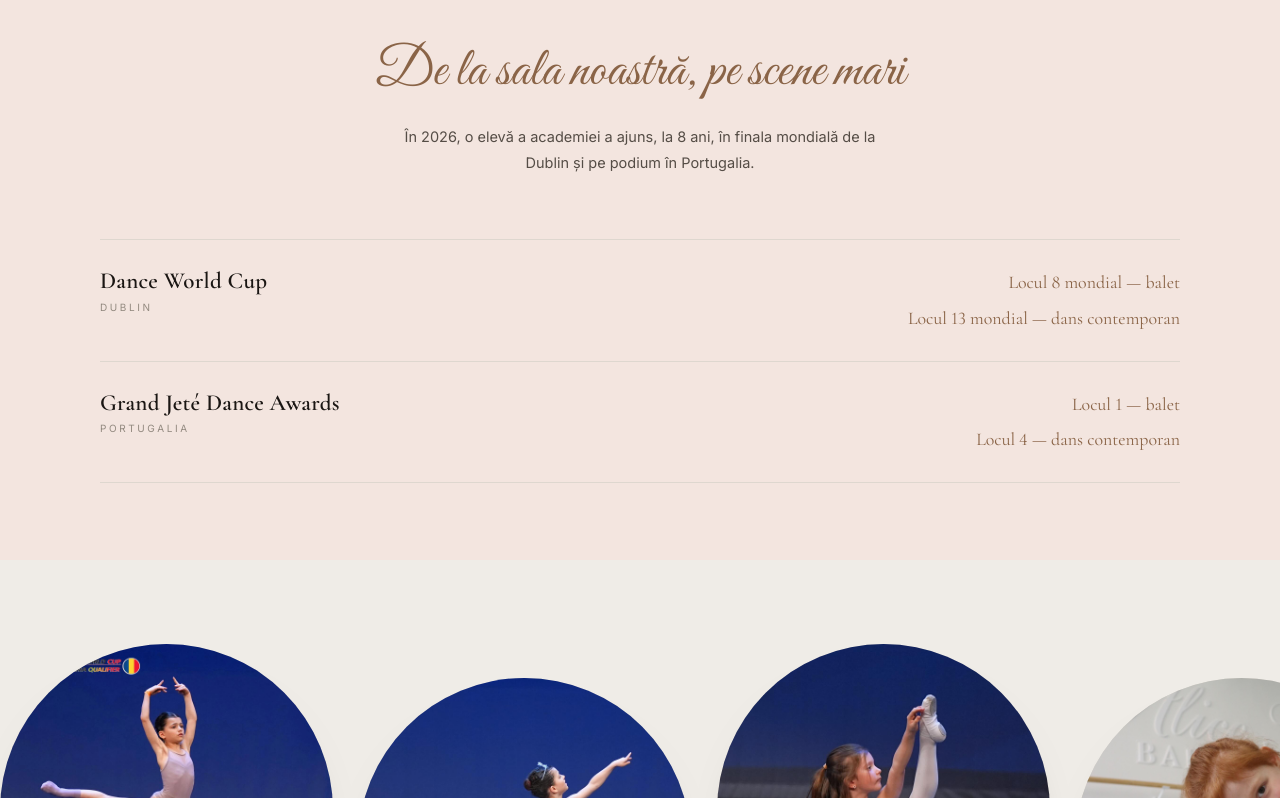
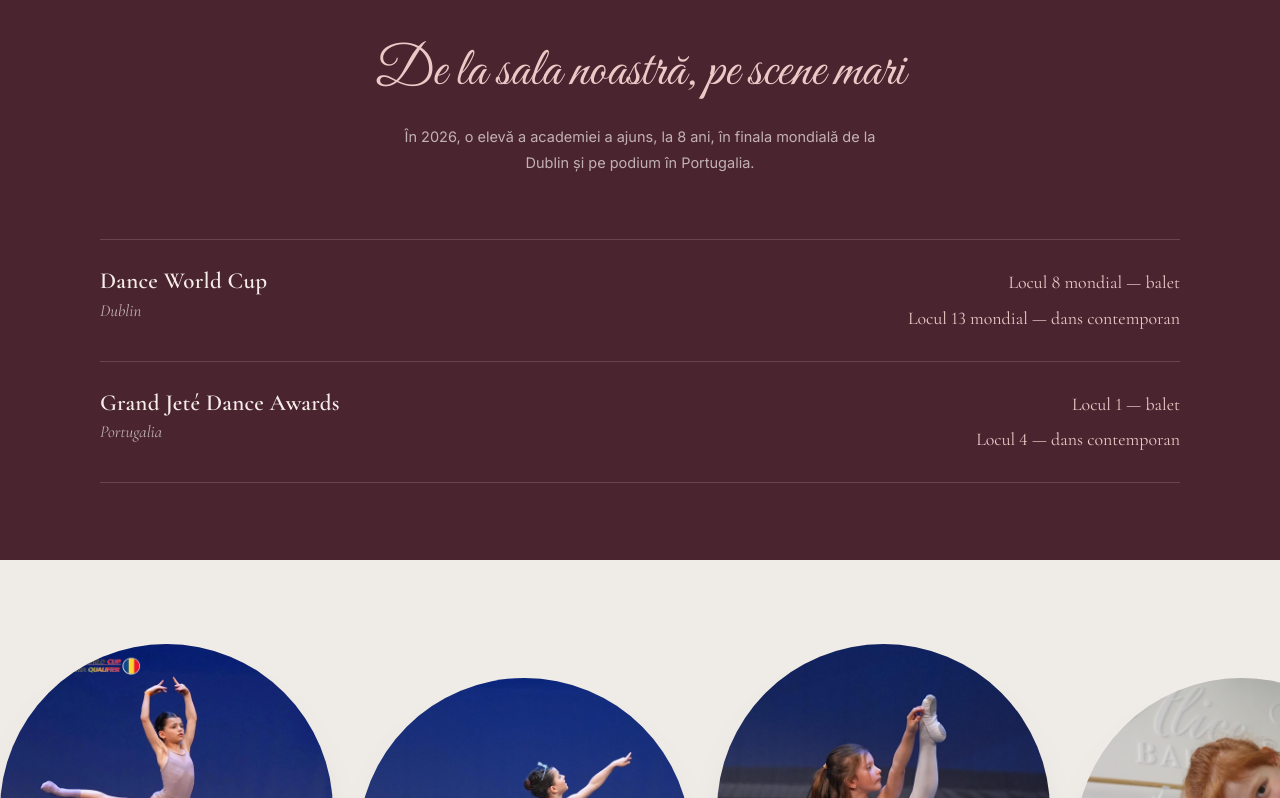
Before and after one commit to OchianIulian/scoala_balet_alice, a React (Vite) app in the folder scoala_balet_alice/: page / in a window 1280 px wide. Shown: the part 2919-3717 px from the top of the page. Built offline with nearby package versions, Linux system fonts and the light colour scheme.

Commit message:
Jucat cu culorile

```diff
--- a/scoala_balet_alice/src/components/Courses.css
+++ b/scoala_balet_alice/src/components/Courses.css
@@ -112,7 +112,7 @@
 }
 
 .schedule__table tbody tr:hover > * {
-  background: rgba(176, 135, 106, 0.07);
+  background: rgba(110, 47, 62, 0.05);
 }
 
 /* a thin accent bar slides in at the row's edge on hover */
--- a/scoala_balet_alice/src/components/Footer.css
+++ b/scoala_balet_alice/src/components/Footer.css
@@ -1,7 +1,8 @@
-/* a quiet close on the neutral band after the blush contact section:
-   the name, then a hairline and the fine print. No section links — the
-   user had them removed */
+/* closes the page on the same velvet band as the results section: the
+   name, then a hairline and the fine print. No section links — the user
+   had them removed */
 .footer {
+  background: var(--velvet);
   padding-block: clamp(48px, 6vw, 76px) clamp(22px, 2.6vw, 30px);
   text-align: center;
 }
@@ -16,14 +17,14 @@
   font-weight: 500;
   font-size: clamp(1.7rem, 2.6vw, 2.2rem);
   letter-spacing: 0.06em;
-  color: var(--accent-deep);
+  color: var(--on-velvet-accent);
 }
 
 .footer__kind {
   font-family: var(--serif);
   font-style: italic;
   font-size: 1.05rem;
-  color: var(--muted);
+  color: var(--on-velvet-soft);
 }
 
 .footer__base {
@@ -35,9 +36,9 @@
   max-width: 1080px;
   margin: clamp(36px, 4.4vw, 56px) auto 0;
   padding-top: clamp(18px, 2vw, 24px);
-  border-top: 1px solid var(--line);
+  border-top: 1px solid var(--on-velvet-line);
   font-size: 12.5px;
-  color: var(--muted);
+  color: var(--on-velvet-soft);
 }
 
 .footer__top {
@@ -47,7 +48,7 @@
   font-family: var(--serif);
   font-style: italic;
   font-size: 1rem;
-  color: var(--accent-deep);
+  color: var(--on-velvet-accent);
 }
 
 .footer__top svg {
--- a/scoala_balet_alice/src/components/Gallery.css
+++ b/scoala_balet_alice/src/components/Gallery.css
@@ -28,7 +28,7 @@
   scroll-snap-align: start;
   border-radius: 50% 50% 0 0 / 50% 50% 0 0;
   background: var(--line);
-  box-shadow: 0 30px 50px -34px rgba(50, 34, 24, 0.5);
+  box-shadow: 0 30px 50px -34px rgba(var(--shadow), 0.5);
 }
 
 /* every other arch sits a little lower, so the row moves like a line of
--- a/scoala_balet_alice/src/components/Hero.css
+++ b/scoala_balet_alice/src/components/Hero.css
@@ -258,7 +258,7 @@
 .hero__fig--back img {
   opacity: 0.93;
   filter: saturate(0.9) brightness(1.03)
-    drop-shadow(14px 20px 26px rgba(50, 34, 24, 0.17));
+    drop-shadow(14px 20px 26px rgba(var(--shadow), 0.17));
 }
 
 /* the nearer dancer: large, full contrast, overlaps everything on the left */
@@ -270,7 +270,7 @@
 }
 
 .hero__fig--front img {
-  filter: drop-shadow(26px 32px 38px rgba(50, 34, 24, 0.28));
+  filter: drop-shadow(26px 32px 38px rgba(var(--shadow), 0.28));
 }
 
 /* ---------- copy column ---------- */
--- a/scoala_balet_alice/src/components/Results.css
+++ b/scoala_balet_alice/src/components/Results.css
@@ -1,3 +1,5 @@
+/* the stage section sits on the deep velvet band: cream and blush
+   on dark, like the house before the curtain rises */
 .results__list {
   max-width: 1080px;
   margin: clamp(38px, 5vw, 62px) auto 0;
@@ -11,11 +13,11 @@
   align-items: baseline;
   gap: clamp(16px, 3vw, 48px);
   padding: clamp(20px, 2.4vw, 28px) 0;
-  border-top: 1px solid var(--line);
+  border-top: 1px solid var(--on-velvet-line);
 }
 
 .result:last-child {
-  border-bottom: 1px solid var(--line);
+  border-bottom: 1px solid var(--on-velvet-line);
 }
 
 .result__event h3 {
@@ -23,15 +25,15 @@
   font-weight: 600;
   font-size: clamp(1.2rem, 1.8vw, 1.5rem);
   letter-spacing: 0.01em;
-  color: var(--ink);
+  color: var(--on-velvet);
 }
 
 .result__event p {
-  margin-top: 5px;
-  font-size: 10px;
-  letter-spacing: 0.26em;
-  text-transform: uppercase;
-  color: var(--muted);
+  margin-top: 4px;
+  font-family: var(--serif);
+  font-style: italic;
+  font-size: 1.05rem;
+  color: var(--on-velvet-soft);
 }
 
 .result__places {
@@ -46,7 +48,7 @@
 .result__places li {
   font-family: var(--serif);
   font-size: clamp(1rem, 1.4vw, 1.2rem);
-  color: var(--accent-deep);
+  color: var(--on-velvet-accent);
 }
 
 @media (max-width: 760px) {
--- a/scoala_balet_alice/src/components/Results.tsx
+++ b/scoala_balet_alice/src/components/Results.tsx
@@ -21,7 +21,7 @@
 
 function Results() {
   return (
-    <section className="results section section--alt" id="rezultate">
+    <section className="results section section--velvet" id="rezultate">
       <div className="section__inner">
         <h2 className="section__title">De la sala noastră, pe scene mari</h2>
         <p className="section__intro">
--- a/scoala_balet_alice/src/index.css
+++ b/scoala_balet_alice/src/index.css
@@ -2,12 +2,29 @@
   --bg: #efece7;
   /* blush panel alternated with --bg; needs a real hue + lightness shift,
      a 3% tint is invisible once the band is a screen tall */
-  --bg-alt: #f3e5df;  --ink: #1a1613;
-  --ink-soft: #554d46;
-  --muted: #938a80;
-  --line: #ded7cf;
-  --accent: #b0876a;
-  --accent-deep: #8a6447;
+  --bg-alt: #f3e5df;
+
+  /* the palette is three colours only — off-white, blush and velvet; inks,
+     rules and accents are all drawn from the velvet so nothing reads brown */
+  --ink: #2b1a20;
+  --ink-soft: #5c4a50;
+  --muted: #9c8a8f;
+  --line: #e3d5d4;
+  /* hairlines, ornaments, outlines */
+  --accent: #b57f8a;
+  /* titles, numerals, filled marks, hovers */
+  --accent-deep: #6e2f3e;
+
+  /* the deep "theatre curtain" band that breaks the light bg/blush rhythm;
+     used sparingly — the results section and the footer only */
+  --velvet: #4a2530;
+  --on-velvet: #f6ece8;
+  --on-velvet-soft: rgba(246, 236, 232, 0.7);
+  --on-velvet-line: rgba(246, 236, 232, 0.16);
+  /* blush, lifted for dark ground: titles and highlights on velvet */
+  --on-velvet-accent: #ecc8c6;
+  /* velvet-tinted shadow colour, as rgb channels for rgba() */
+  --shadow: 60, 26, 36;
 
   --sans: 'Inter', system-ui, -apple-system, 'Segoe UI', sans-serif;
   --serif: 'Cormorant Garamond', Georgia, serif;
@@ -95,6 +112,19 @@
   background: var(--bg-alt);
 }
 
+.section--velvet {
+  background: var(--velvet);
+  color: var(--on-velvet-soft);
+}
+
+.section--velvet .section__title {
+  color: var(--on-velvet-accent);
+}
+
+.section--velvet .section__intro {
+  color: var(--on-velvet-soft);
+}
+
 .section__inner {
   width: 100%;
   max-width: var(--stage);
```
Also changed, not shown: 1 other file (tests, documents, lock files or other folders).
